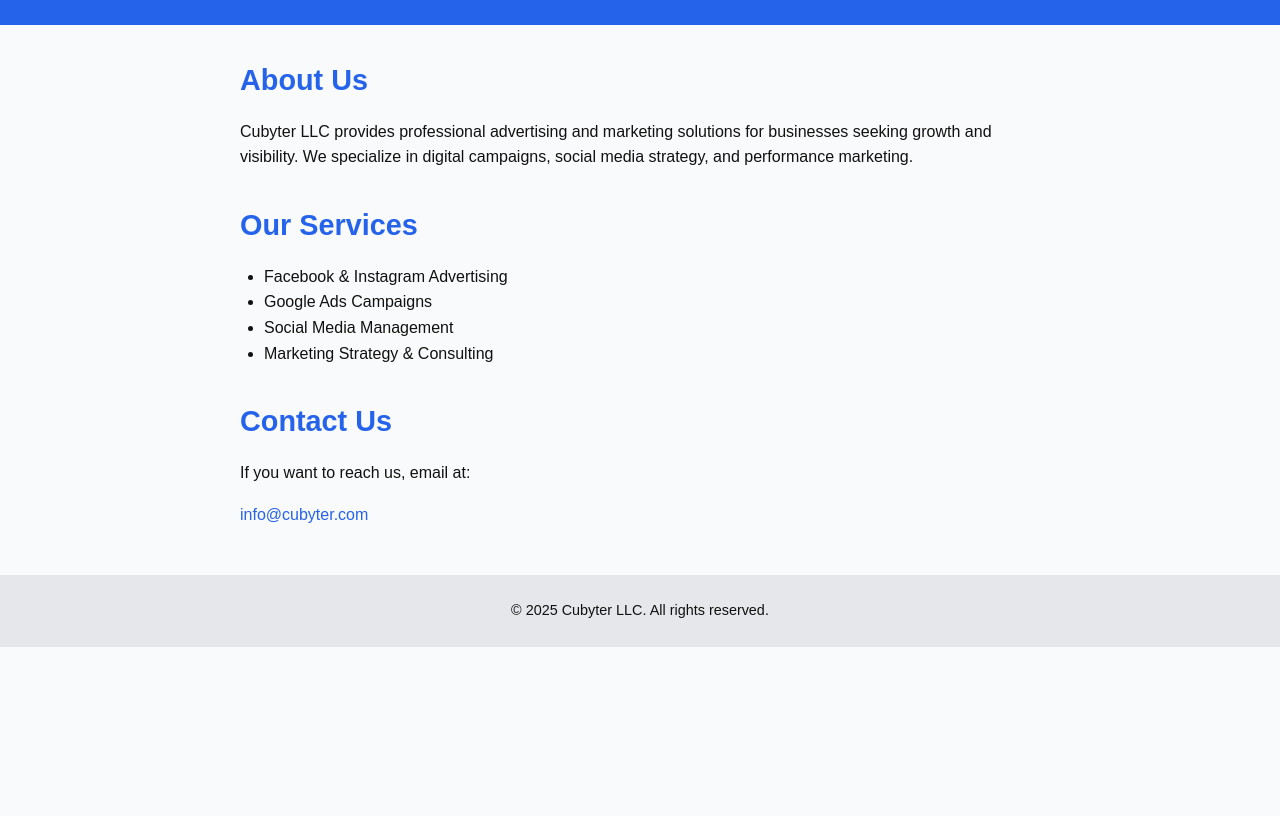
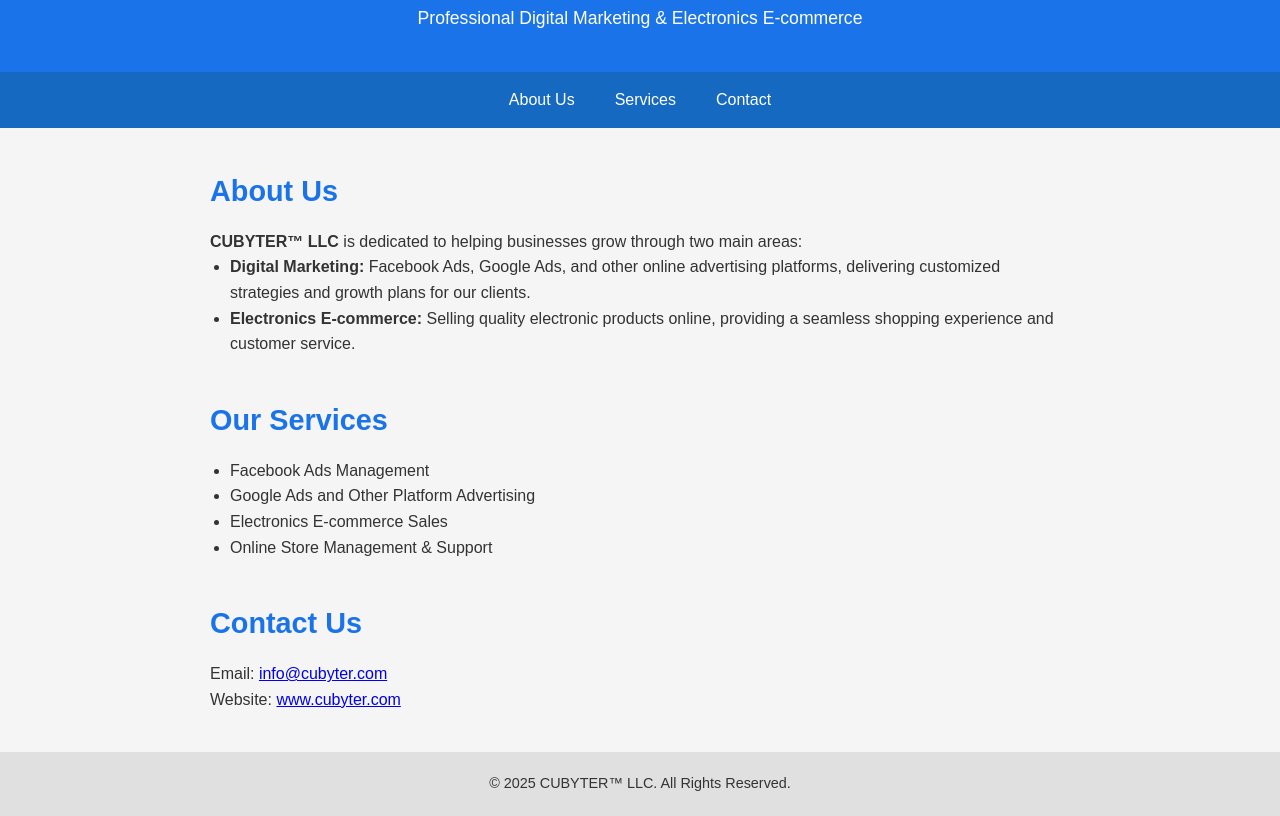
Before and after one commit to dunkey10/cubyter_website, a plain HTML site: page index.html in a window 1280 px wide. Shown: the part 130-946 px from the top of the page. Before the commit the page ends 800 px from the top, so only its background shows below. Drawn offline with Linux system fonts and the light colour scheme.

Commit message:
index4.html

```diff
--- a/index.html
+++ b/index.html
@@ -3,146 +3,161 @@
 <head>
     <meta charset="UTF-8">
     <meta name="viewport" content="width=device-width, initial-scale=1.0">
-  <title>Cubyter LLC</title>
+    <title>CUBYTER™ LLC - Digital Marketing Services & E-commerce</title>
     <style>
-    body {
-      font-family: Arial, sans-serif;
+        /* Reset default margins and paddings */
+        * {
             margin: 0;
             padding: 0;
-      background-color: #f9fafb;
-      color: #111;
+            box-sizing: border-box;
+        }
+
+        body {
+            font-family: 'Arial', sans-serif;
             line-height: 1.6;
+            background-color: #f5f5f5;
+            color: #333;
         }
 
         header {
-      background-color: #2563eb;
+            background-color: #1a73e8;
             color: white;
-      padding: 2rem 1rem;
             text-align: center;
+            padding: 60px 20px 40px 20px;
         }
 
         header h1 {
-      margin: 0.2rem 0;
-      font-size: 2rem;
+            font-size: 2.5rem;
         }
 
         header p {
             font-size: 1.1rem;
-      margin: 0.5rem 0 0 0;
+            margin-top: 10px;
+        }
+
+        nav {
+            display: flex;
+            justify-content: center;
+            background-color: #1669c1;
+        }
+
+        nav a {
+            color: white;
+            text-decoration: none;
+            padding: 15px 20px;
+            display: block;
+        }
+
+        nav a:hover {
+            background-color: #145a9e;
+        }
+
+        main {
+            max-width: 900px;
+            margin: 40px auto;
+            padding: 0 20px;
         }
 
         section {
-      max-width: 800px;
-      margin: 2rem auto;
-      padding: 0 1rem;
+            margin-bottom: 40px;
         }
 
         h2 {
-      color: #2563eb;
+            color: #1a73e8;
+            margin-bottom: 15px;
             font-size: 1.8rem;
-      margin-bottom: 1rem;
         }
 
         ul {
-      padding-left: 1.5rem;
+            list-style-type: disc;
+            padding-left: 20px;
         }
 
         footer {
+            background-color: #e0e0e0;
             text-align: center;
-      padding: 1.5rem;
-      background-color: #e5e7eb;
-      margin-top: 3rem;
+            padding: 20px;
             font-size: 0.9rem;
         }
 
-    a {
-      color: #2563eb;
-      text-decoration: none;
+        /* Responsive adjustments */
+        @media (max-width: 768px) {
+            header h1 {
+                font-size: 2rem;
             }
 
-    a:hover {
-      text-decoration: underline;
-    }
-
-    /* 响应式调整 */
-    @media (max-width: 768px) {
-      header h1 {
-        font-size: 1.6rem;
-      }
-      header p {
-        font-size: 1rem;
-      }
-      section {
-        margin: 1.5rem auto;
-        padding: 0 0.8rem;
-      }
             h2 {
                 font-size: 1.5rem;
             }
+
+            nav {
+                flex-direction: column;
             }
 
-    @media (max-width: 480px) {
-      header h1 {
-        font-size: 1.4rem;
-      }
-      header p {
-        font-size: 0.95rem;
-      }
-      section {
-        margin: 1rem auto;
-        padding: 0 0.5rem;
-      }
-      h2 {
-        font-size: 1.3rem;
-      }
-      ul {
-        padding-left: 1rem;
+            nav a {
+                padding: 12px 0;
             }
         }
-
     </style>
 </head>
 <body>
 
     <header>
-    <h1>Welcome to Cubyter LLC</h1>
-    <p>Advertising & Marketing Services</p>
+        <h1>CUBYTER™ LLC</h1>
+        <p>Professional Digital Marketing & Electronics E-commerce</p>
     </header>
 
-  <section>
+    <nav>
+        <a href="#about">About Us</a>
+        <a href="#services">Services</a>
+        <a href="#contact">Contact</a>
+    </nav>
+
+    <main>
+        <section id="about">
             <h2>About Us</h2>
             <p>
-      Cubyter LLC provides professional advertising and marketing solutions for businesses seeking growth and visibility.
-      We specialize in digital campaigns, social media strategy, and performance marketing.
+                <strong>CUBYTER™ LLC</strong> is dedicated to helping businesses grow through two main areas:
             </p>
-  </section>
-
-  <section>
-    <h2>Our Services</h2>
             <ul>
-      <li>Facebook & Instagram Advertising</li>
-      <li>Google Ads Campaigns</li>
-      <li>Social Media Management</li>
-      <li>Marketing Strategy & Consulting</li>
+                <li><strong>Digital Marketing:</strong> Facebook Ads, Google Ads, and other online advertising platforms, delivering customized strategies and growth plans for our clients.</li>
+                <li><strong>Electronics E-commerce:</strong> Selling quality electronic products online, providing a seamless shopping experience and customer service.</li>
             </ul>
         </section>
 
-  <section>
+        <section id="services">
+            <h2>Our Services</h2>
+            <ul>
+                <li>Facebook Ads Management</li>
+                <li>Google Ads and Other Platform Advertising</li>
+                <li>Electronics E-commerce Sales</li>
+                <li>Online Store Management & Support</li>
+            </ul>
+        </section>
+
+        <section id="contact">
             <h2>Contact Us</h2>
-    <p>If you want to reach us, email at: </p>
-    <p>
-      <!-- JS 隐藏邮箱，防止爬虫 -->
+            <p>Email: <a href="#" id="email-link">[email protected]</a></p>
+            <p>Website: <a href="https://www.cubyter.com" target="_blank">www.cubyter.com</a></p>
+        </section>
+    </main>
+
+    <footer>
+        &copy; 2025 CUBYTER™ LLC. All Rights Reserved.
+    </footer>
+
     <script>
+        // Email obfuscation
+        document.addEventListener("DOMContentLoaded", function() {
             var user = "info";
             var domain = "cubyter.com";
-        document.write('<a href="mailto:' + user + '@' + domain + '">' + user + '@' + domain + '</a>');
+            var email = user + "@" + domain;
+
+            var emailLink = document.getElementById("email-link");
+            emailLink.textContent = email;
+            emailLink.href = "mailto:" + email;
+        });
     </script>
-    </p>
-  </section>
-
-  <footer>
-    © 2025 Cubyter LLC. All rights reserved.
-  </footer>
 
 </body>
 </html>
```
Lines whose indentation alone changed are shown as unchanged.
